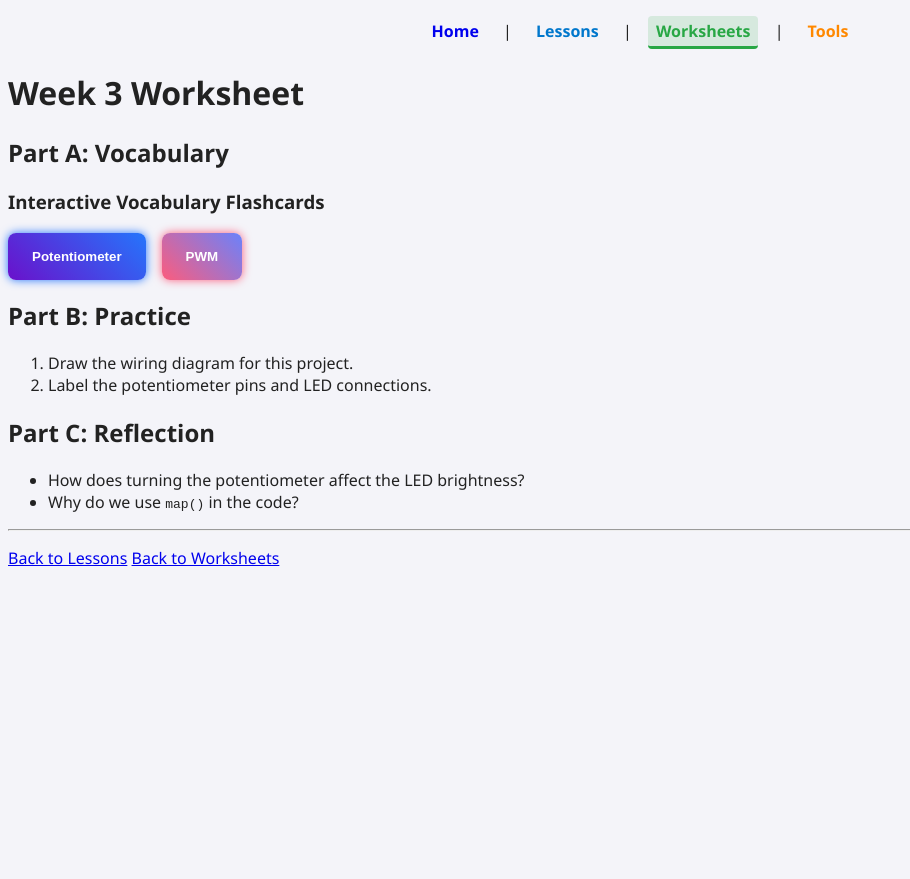
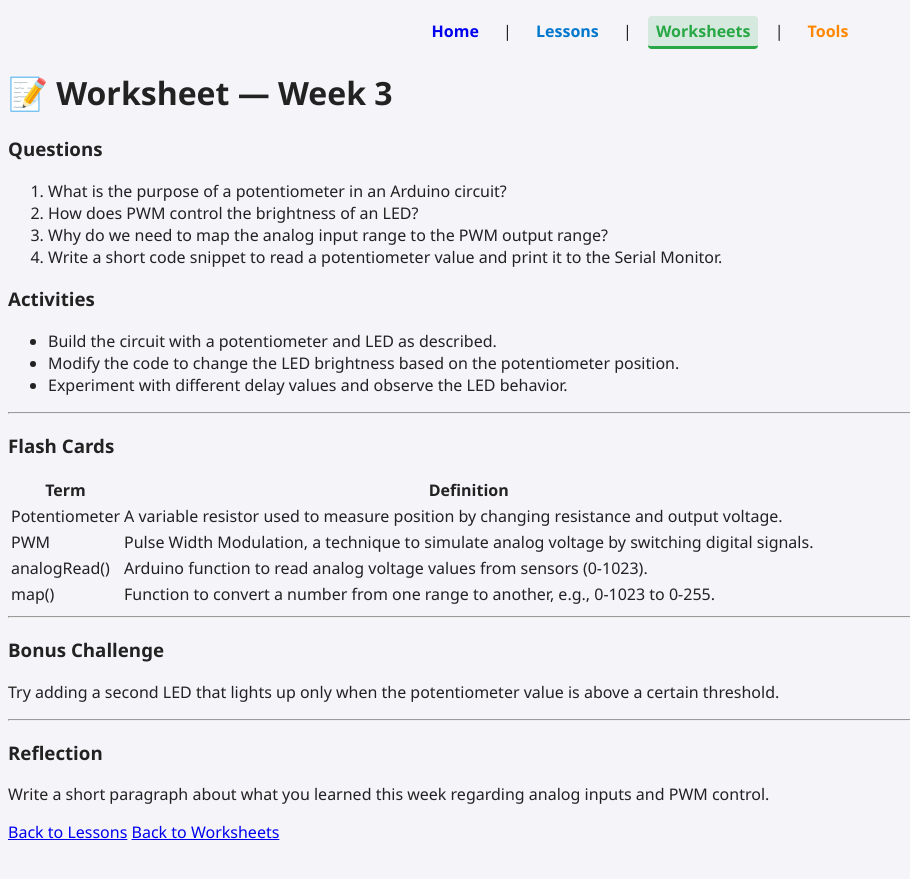
Before and after one commit to ImMrHh/arduino.journey, a Jekyll site: the page built from worksheets/week3-worksheet.md, in a window 1280 px wide. Shown: the top 879 px of the page, without its empty margins (0-910 px from the left). Built offline with Jekyll 4.4.1, drawn with Linux system fonts in a browser that asks for light colours; our own code applies the rules of GitHub Pages for plain Markdown files.

Commit message:
Update week3-worksheet.md

```diff
--- a/worksheets/week3-worksheet.md
+++ b/worksheets/week3-worksheet.md
@@ -1,24 +1,40 @@
-# Week 3 Worksheet
+# 📝 Worksheet — Week 3
 
-## Part A: Vocabulary
+### Questions
 
-### Interactive Vocabulary Flashcards
+1. What is the purpose of a potentiometer in an Arduino circuit?
+2. How does PWM control the brightness of an LED?
+3. Why do we need to map the analog input range to the PWM output range?
+4. Write a short code snippet to read a potentiometer value and print it to the Serial Monitor.
 
-<div style="display:flex; flex-wrap: wrap; gap: 1rem;">
-  <button onclick="alert('Potentiometer: A variable resistor that adjusts voltage by changing resistance.')" style="background: linear-gradient(45deg, #6a11cb, #2575fc); color: white; border: none; padding: 1rem 1.5rem; border-radius: 8px; box-shadow: 0 0 10px #2575fc; cursor: pointer; font-weight: bold;"> Potentiometer </button>
-  <button onclick="alert('PWM (Pulse Width Modulation): A technique to simulate analog output by switching a digital signal on and off rapidly.')" style="background: linear-gradient(45deg, #fc5c7d, #6a82fb); color: white; border: none; padding: 1rem 1.5rem; border-radius: 8px; box-shadow: 0 0 10px #fc5c7d; cursor: pointer; font-weight: bold;"> PWM </button>
-</div>
+### Activities
 
-## Part B: Practice
-
-1. Draw the wiring diagram for this project.
-2. Label the potentiometer pins and LED connections.
-
-## Part C: Reflection
-
-* How does turning the potentiometer affect the LED brightness?
-* Why do we use `map()` in the code?
+* Build the circuit with a potentiometer and LED as described.
+* Modify the code to change the LED brightness based on the potentiometer position.
+* Experiment with different delay values and observe the LED behavior.
 
 ---
 
+### Flash Cards
+
+| Term           | Definition                                                                                   |
+| -------------- | --------------------------------------------------------------------------------------------|
+| Potentiometer  | A variable resistor used to measure position by changing resistance and output voltage.     |
+| PWM            | Pulse Width Modulation, a technique to simulate analog voltage by switching digital signals. |
+| analogRead()   | Arduino function to read analog voltage values from sensors (0-1023).                      |
+| map()          | Function to convert a number from one range to another, e.g., 0-1023 to 0-255.             |
+
+---
+
+### Bonus Challenge
+
+Try adding a second LED that lights up only when the potentiometer value is above a certain threshold.
+
+---
+
+### Reflection
+
+Write a short paragraph about what you learned this week regarding analog inputs and PWM control.
+
+
 [Back to Lessons]({{ "/lessons/" | relative_url }}) [Back to Worksheets]({{ "/worksheets/" | relative_url }})
```
